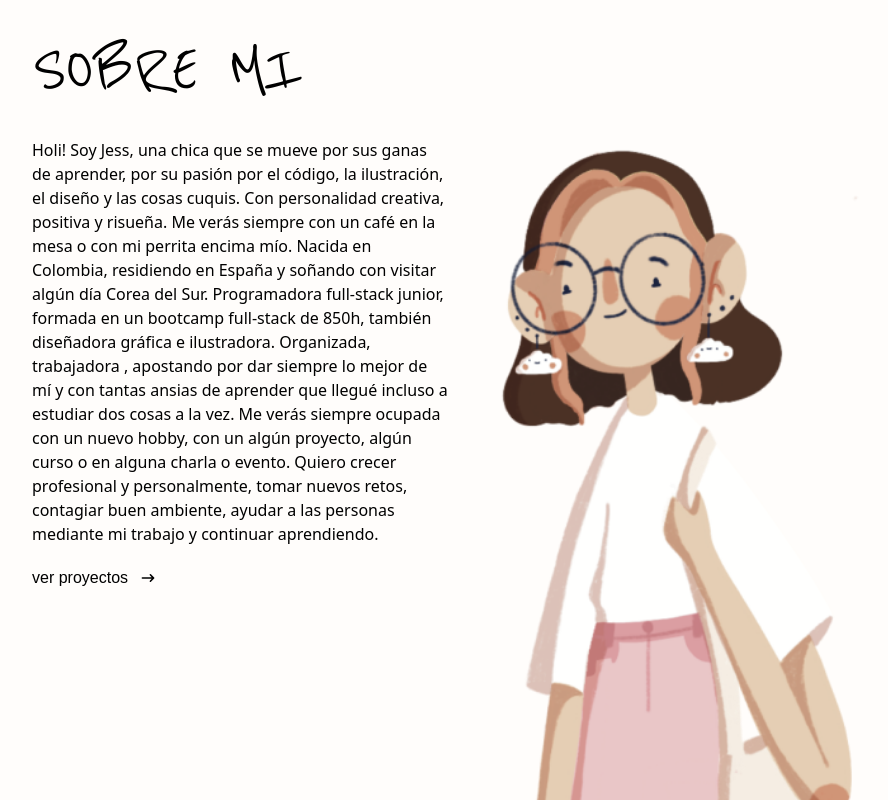
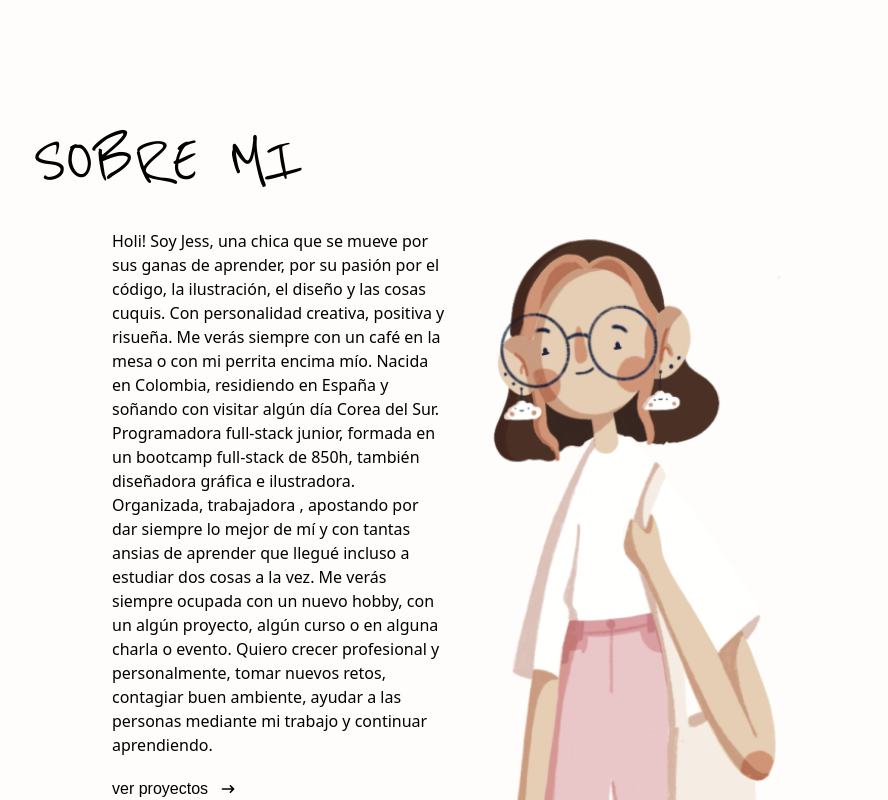
Before and after one commit to itsberriver/itsBerriver-Portfolio-Web, a React (Create React App) app: page / in a window 1280 px wide. Shown: the part 640-1440 px from the top of the page, without its empty margins (188-1076 px from the left). Built offline with nearby package versions, Linux system fonts and the light colour scheme; the HTML template or start-up script is replaced by a standard one; a web font is replaced by a local one.

Commit message:
added padding to about me view

```diff
--- a/src/components/AboutMe.jsx
+++ b/src/components/AboutMe.jsx
@@ -6,7 +6,7 @@ import aboutMe_Illustration from '../media/aboutMe_Illustration.png'
 
 const AboutMe = () => {
   return (
-      <div className='flex flex-row'>
+      <div className='flex flex-row w-full h-screen'>
         <div name='about' className='w-full h-screen'>
             <div className='flex flex-col justify-center items-center w-full h-full'>
                 <div className='max-w-[1000px] w-full'>
@@ -16,7 +16,7 @@ const AboutMe = () => {
                         </p>
                     </div>
                 </div>
-                <div className='max-w-[1000px] w-full grid sm:grid-cols-2 gap-2 px-20'>
+                <div className='max-w-[1000px] w-full grid sm:grid-cols-2 gap-2 px-40'>
                     <div>
                         <p>
                             Holi! Soy Jess, una chica que se mueve por sus ganas de aprender, por su pasión por el código, la ilustración, el diseño y las cosas cuquis. Con personalidad creativa, positiva y risueña. Me verás siempre con un café en la mesa o con mi perrita encima mío.
```
